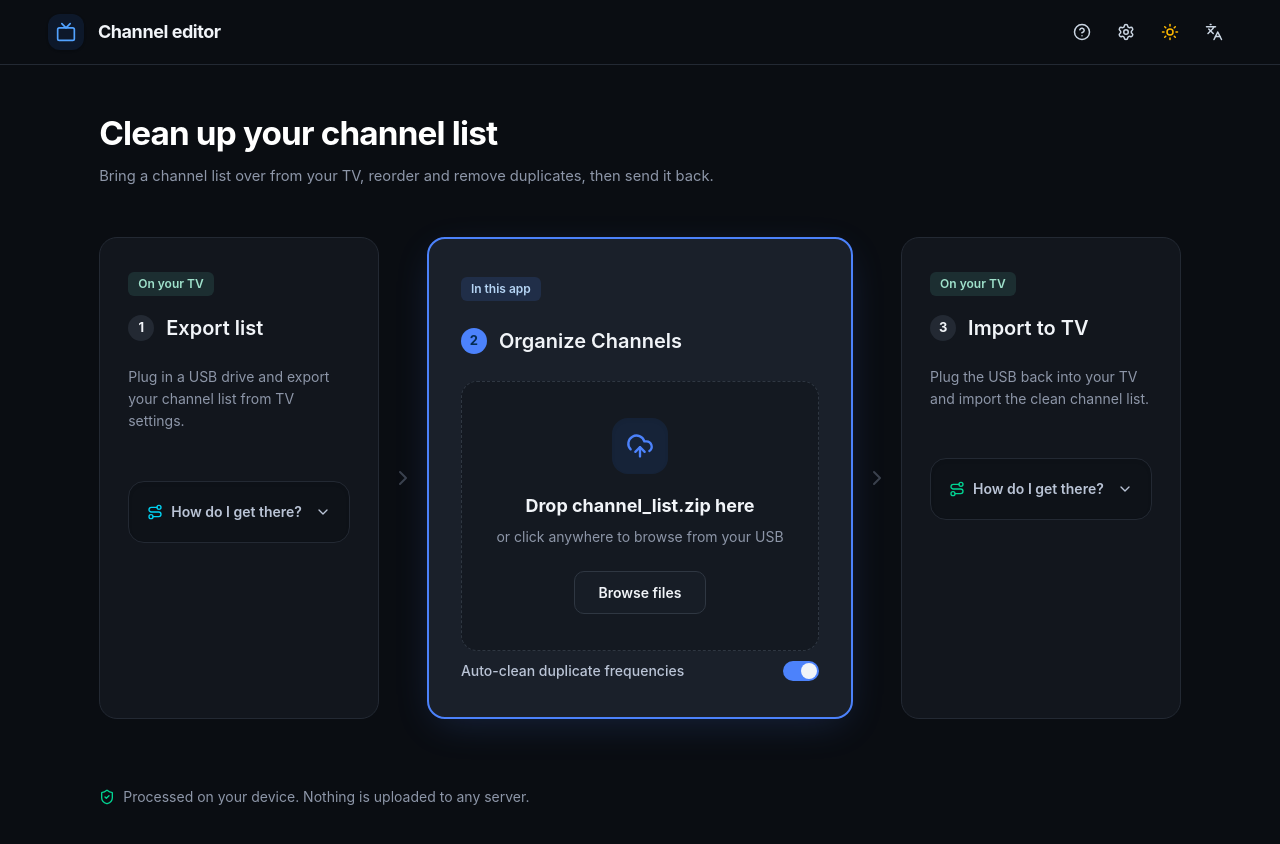
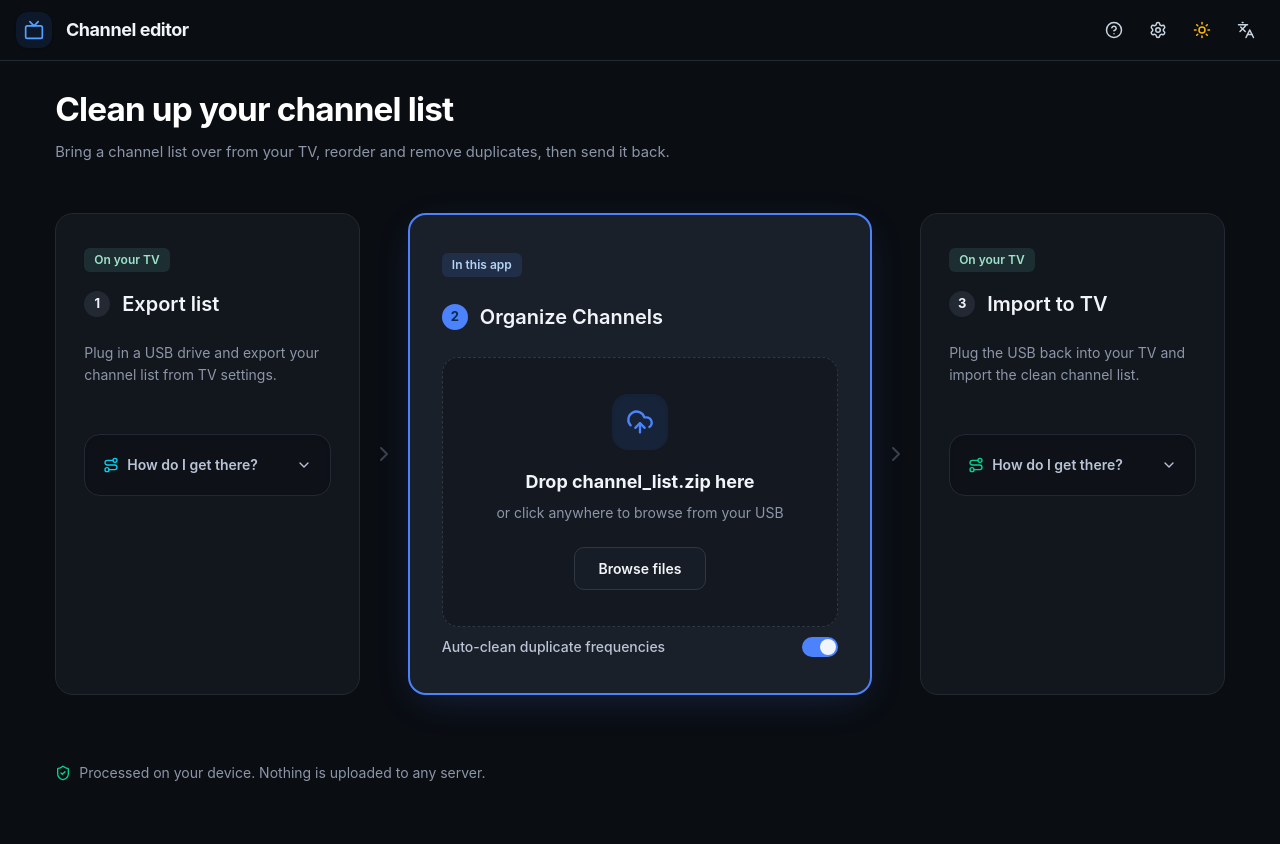
Before and after one commit to sam7Muhammad/channel-editor, a React (Vite) app: page / in a window 1280 px wide. Shown: the top 844 px of the page. Built offline with nearby package versions, Linux system fonts and the light colour scheme.

Commit message:
Convert layout to 100% fluid full-width with 4px outer margin

```diff
--- a/src/App.tsx
+++ b/src/App.tsx
@@ -546,7 +546,7 @@ export const App: React.FC = () => {
       />
 
       {/* Main Content Area */}
-      <main className="flex-1 flex flex-col w-full min-h-[calc(100vh-80px)] px-4 sm:px-8 lg:px-12 py-6">
+      <main className="flex-1 flex flex-col w-full min-h-[calc(100vh-80px)] p-1">
         {channels.length === 0 ? (
           <FileUploader
             onFileSelected={handleFileSelected}
@@ -554,9 +554,9 @@ export const App: React.FC = () => {
             language={language}
           />
         ) : (
-          <div className="flex-1 flex flex-col w-full max-w-[1600px] mx-auto space-y-4">
+          <div className="flex-1 flex flex-col w-full space-y-2">
             {/* Filter & Multi-Select Toolbar + Channel List */}
-            <div className="flex-1 flex flex-col w-full rounded-2xl overflow-hidden glass border border-slate-700/80 shadow-2xl bg-slate-900/60 ring-1 ring-slate-700/50">
+            <div className="flex-1 flex flex-col w-full rounded-xl overflow-hidden glass border border-slate-800 shadow-xl">
               <FilterBar
                 filter={filter}
                 onFilterChange={setFilter}
--- a/src/components/Header.tsx
+++ b/src/components/Header.tsx
@@ -55,8 +55,8 @@ export const Header: React.FC<HeaderProps> = ({
   };
 
   return (
-    <header className="px-4 sm:px-8 lg:px-12 py-3.5 border-b w-full" style={{ borderColor: 'var(--border-color)', backgroundColor: 'var(--bg-page)' }}>
-      <div className="w-full max-w-[1600px] mx-auto flex items-center justify-between">
+    <header className="px-4 py-3 border-b w-full" style={{ borderColor: 'var(--border-color)', backgroundColor: 'var(--bg-page)' }}>
+      <div className="w-full flex items-center justify-between">
 
       {/* Hidden File Input for Direct Browse */}
       <input
```
